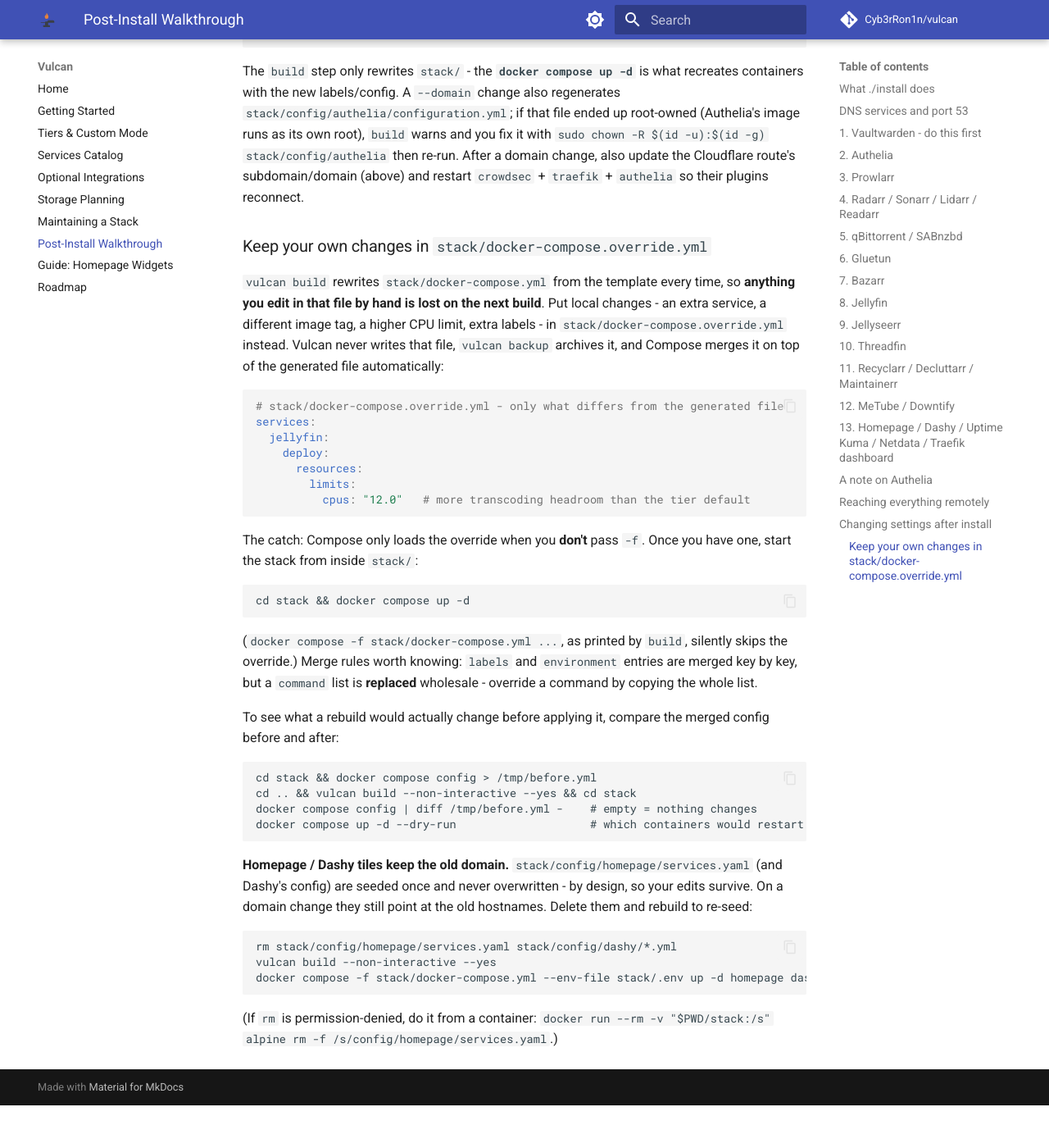
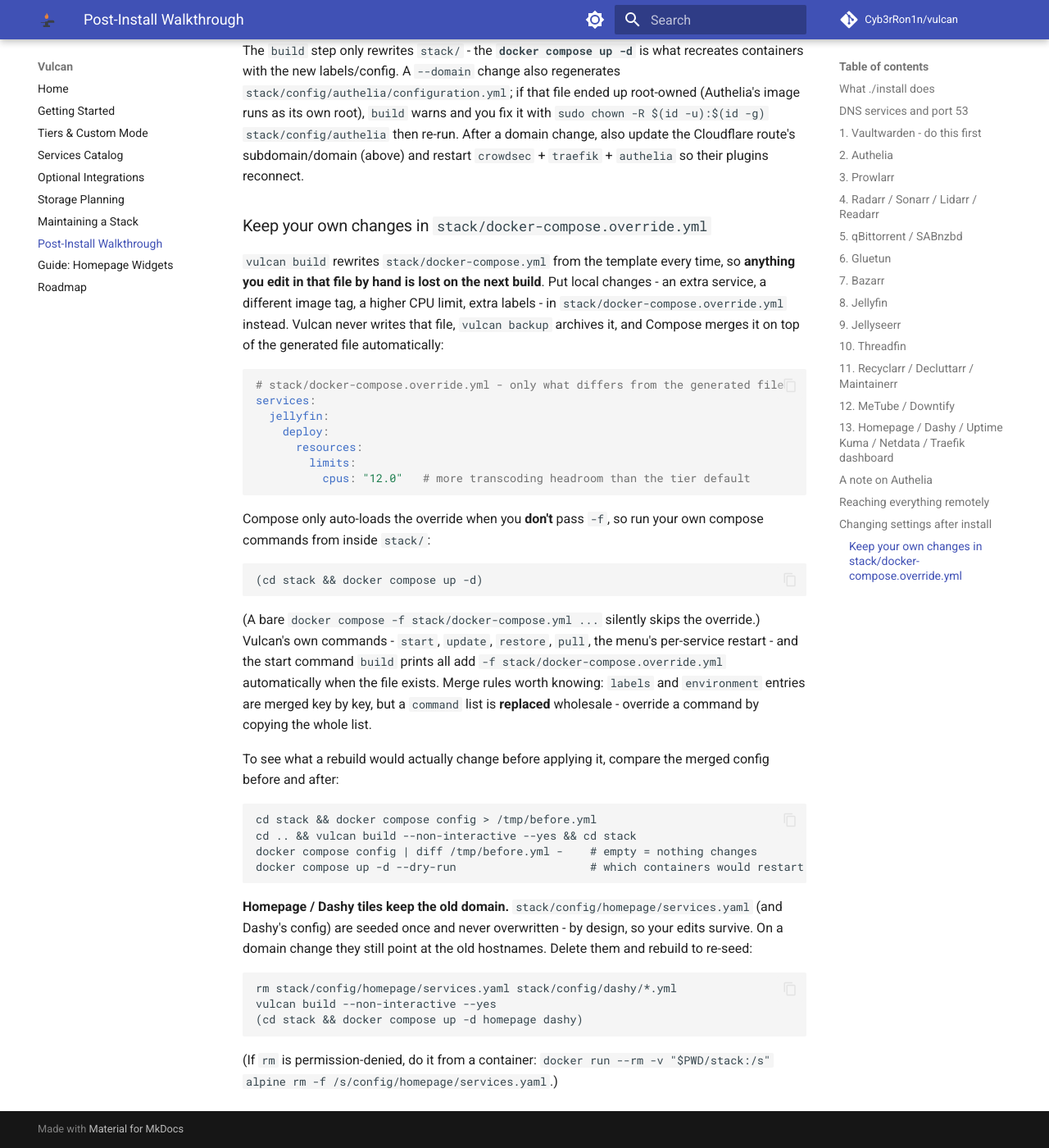
Before and after one commit to Cyb3rRon1n/vulcan, an MkDocs documentation site: the page built from docs/walkthrough.md, in a window 1280 px wide and 1400 px high, scrolled down 10158 px. Shown: the whole window at 82% size. Built offline with MkDocs 1.6.1 and Material for MkDocs 9.7.7, drawn with Linux system fonts in a browser that asks for light colours; comment, search, counter and statistics services are not loaded; before the commit the page ends 11506 px from its top, so only the background shows below that; some of the changed text lies outside the part shown.

Commit message:
fix: honour docker-compose.override.yml in every compose call (#27)
Every vulcan compose invocation passed -f stack/docker-compose.yml alone,
which makes Compose skip docker-compose.override.yml. So vulcan update /
start / restore recreated containers without the user's local changes and
left override-only services orphaned, and the start command build printed
had the same flaw. Measured on a live host: the -f-only config was missing
10 of 41 services.

compose_file_args() adds -f <override> whenever it exists (unchanged args
otherwise), used by every call site; compose_up_command() builds the
printed start command from the same helper. menu.sh's per-service restart
now runs from inside stack/ so Compose loads the override itself. Docs use
(cd stack && docker compose ...) throughout.

````diff
--- a/docs/walkthrough.md
+++ b/docs/walkthrough.md
@@ -218,12 +218,12 @@
 each page has the exact env vars and where to get them.
 
 Once `stack/.env` is filled in, restart the stack (`sudo vulcan update`, or
-`docker compose -f stack/docker-compose.yml up -d --force-recreate gluetun`
+`(cd stack && docker compose up -d --force-recreate gluetun)`
 for just this container) and confirm the tunnel actually connected before
 trusting qBittorrent's traffic -
 
 ```
-docker compose -f stack/docker-compose.yml logs gluetun
+(cd stack && docker compose logs gluetun)
 ```
 
 qBittorrent has no network access at all if Gluetun can't connect (that's
@@ -237,8 +237,8 @@
 block in the `gluetun:` service in `stack/docker-compose.yml` (set
 `VPN_PORT_FORWARDING_PROVIDER` to match your provider), turn on
 qBittorrent > Options > WebUI > "Bypass authentication for clients on
-localhost", and `docker compose -f stack/docker-compose.yml up -d
---force-recreate gluetun`. `PORT_FORWARD_ONLY=on` then keeps Gluetun on
+localhost", and `(cd stack && docker compose up -d
+--force-recreate gluetun)`. `PORT_FORWARD_ONLY=on` then keeps Gluetun on
 P2P-capable servers across every reconnect and the forwarded port
 re-syncs into qBittorrent automatically. Mullvad has dropped port
 forwarding; NordVPN and Surfshark have no Gluetun support for it - on
@@ -436,10 +436,9 @@
      that exact name (anything that isn't the tunnel's own
      `<uuid>.cfargotunnel.com` CNAME), then save the route again.
   4. Once `TUNNEL_TOKEN` is in `stack/.env`, apply it to the running
-     stack: `docker compose -f stack/docker-compose.yml --env-file
-     stack/.env up -d` (recreates the changed container - `vulcan update`
+     stack: `(cd stack && docker compose up -d)` (recreates the changed container - `vulcan update`
      pulls *new images*, which is not what you want here). Then
-     `docker compose -f stack/docker-compose.yml logs cloudflared` should
+     `(cd stack && docker compose logs cloudflared)` should
      show `Registered tunnel connection`.
 
   Traefik's `80`/`443` ports stay published either way - this adds a
@@ -466,7 +465,7 @@
 
 ```
 vulcan build --non-interactive --yes --domain newdomain.com   # (+ any other flags)
-docker compose -f stack/docker-compose.yml --env-file stack/.env up -d
+(cd stack && docker compose up -d)
 ```
 
 The `build` step only rewrites `stack/` - the **`docker compose up -d`**
@@ -498,15 +497,18 @@
           cpus: "12.0"   # more transcoding headroom than the tier default
 ```
 
-The catch: Compose only loads the override when you **don't** pass `-f`.
-Once you have one, start the stack from inside `stack/`:
+Compose only auto-loads the override when you **don't** pass `-f`, so run
+your own compose commands from inside `stack/`:
 
 ```
-cd stack && docker compose up -d
+(cd stack && docker compose up -d)
 ```
 
-(`docker compose -f stack/docker-compose.yml ...`, as printed by `build`,
-silently skips the override.) Merge rules worth knowing: `labels` and
+(A bare `docker compose -f stack/docker-compose.yml ...` silently skips the
+override.) Vulcan's own commands - `start`, `update`, `restore`, `pull`, the
+menu's per-service restart - and the start command `build` prints all add
+`-f stack/docker-compose.override.yml` automatically when the file exists.
+Merge rules worth knowing: `labels` and
 `environment` entries are merged key by key, but a `command` list is
 **replaced** wholesale - override a command by copying the whole list.
 
@@ -528,7 +530,7 @@
 ```
 rm stack/config/homepage/services.yaml stack/config/dashy/*.yml
 vulcan build --non-interactive --yes
-docker compose -f stack/docker-compose.yml --env-file stack/.env up -d homepage dashy
+(cd stack && docker compose up -d homepage dashy)
 ```
 (If `rm` is permission-denied, do it from a container:
 `docker run --rm -v "$PWD/stack:/s" alpine rm -f /s/config/homepage/services.yaml`.)
````
Also changed, not shown: CHANGELOG.md (+1 -0 lines), docs/getting-started/index.md (+1 -1 lines), docs/guides/homepage-widgets.md (+1 -1 lines), 4 other files.
